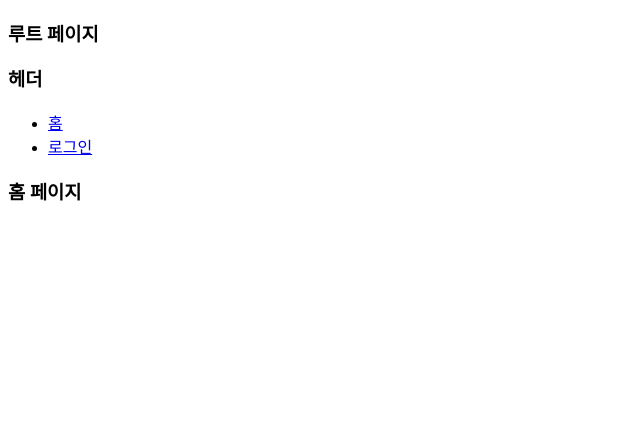
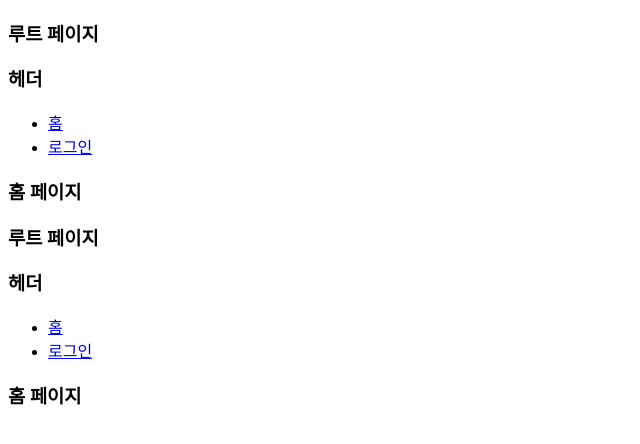
Before and after one commit to kant300/tj2025A_web2.09, a React (Vite) app in the folder reactapp/: page / in a window 1280 px wide. Shown: the top 444 px of the page, without its empty margins (0-640 px from the left). Built offline with nearby package versions, Linux system fonts and the light colour scheme.

Commit message:
20250924 리덕스+라우터+퍼시스턴스

```diff
--- a/reactapp/src/main.jsx
+++ b/reactapp/src/main.jsx
@@ -115,10 +115,15 @@ import Task6 from './example/day04/Task6.jsx';
 // day05 실습7
 import App from './example/day05/실습7/App.jsx';
 import { Provider } from "react-redux";
-import store from './example/day05/실습7/store/store.jsx';
+import store, { persistor } from './example/day05/실습7/store/store.jsx';
+import { PersistGate } from 'redux-persist/integration/react';
 create.render(
-  // 내가 만든 store 를 root 컴포넌트에 공급하여 모든 컴포넌트가 사용할수 있도록 *전역변수*
+  // [1] 내가 만든 store 를 root 컴포넌트에 공급하여 모든 컴포넌트가 사용할수 있도록 *전역변수*
+  // [2] 내가 만든 persist 공급, loading : { 초기로딩값 } persist = { 내가 만든 persiststore }
   <Provider store={ store } >
     <App />
+    <PersistGate loading = { null } persistor={ persistor }>
+      <App />
+    </PersistGate>
   </Provider>
 );
```
